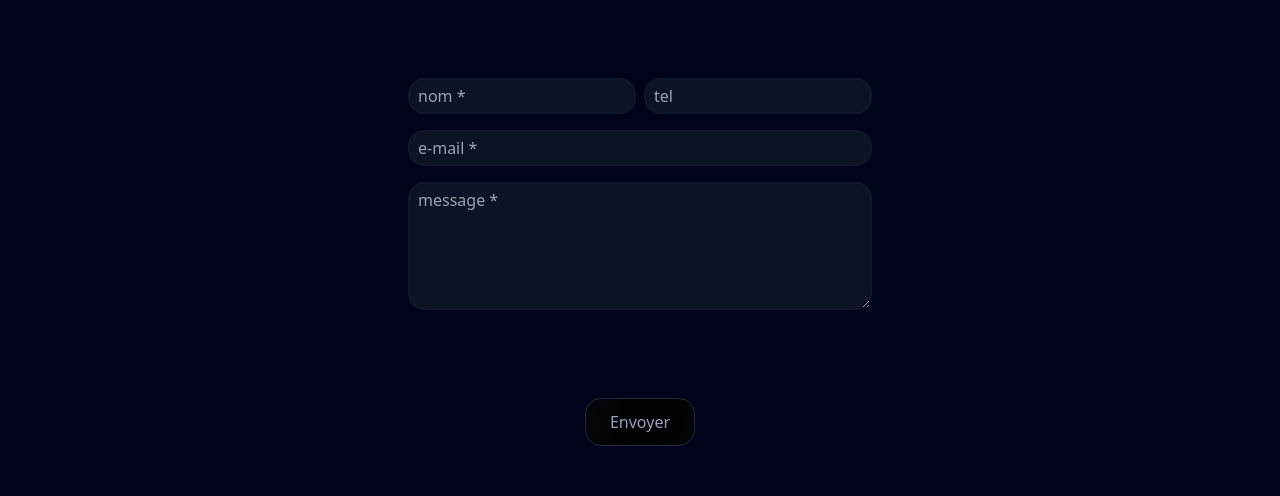
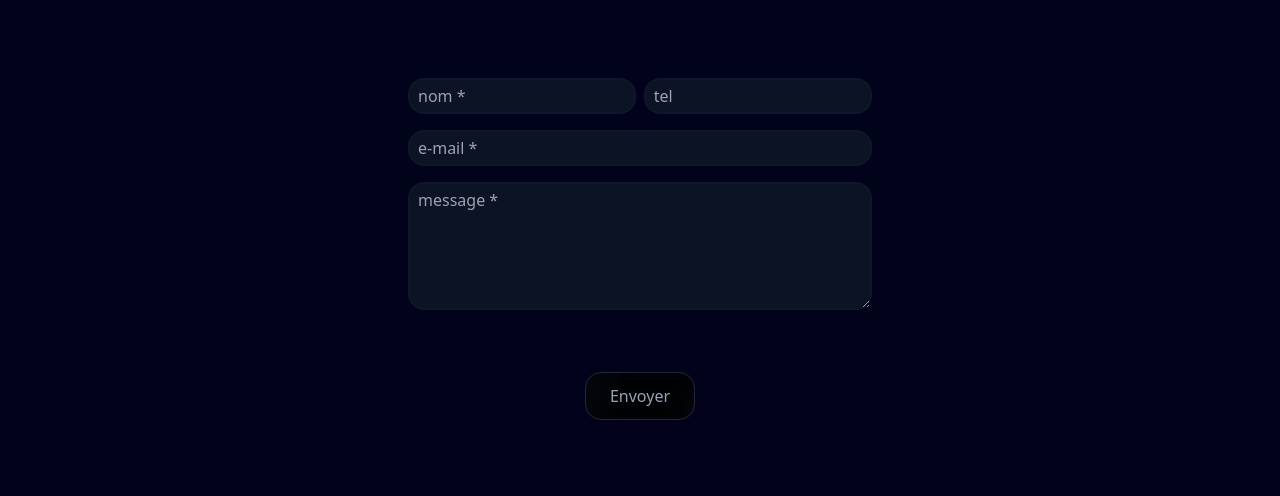
Before and after one commit to vhemeret/Portfolio, a Next.js app: page / in a window 1280 px wide. Shown: the part 3341-3837 px from the top of the page. Built offline with nearby package versions, Linux system fonts and the light colour scheme.

Commit message:
contact form connected

```diff
--- a/components/Contact.tsx
+++ b/components/Contact.tsx
@@ -1,24 +1,93 @@
-import React from 'react'
+import React, { useState } from 'react'
 import ShimmerButton from './ui/ShimmerButton'
+import { useForm, SubmitHandler } from 'react-hook-form';
 
-function Contact() {
+interface IFormInput {
+	name: string;
+	email: string;
+	phone?: string;
+	message: string;
+}
+
+export default function Contact() {
+	const { register, handleSubmit, formState: { errors }, reset } = useForm<IFormInput>();
+	const [response, setResponse] = useState<string | null>(null);
+
+	const onSubmit: SubmitHandler<IFormInput> = async (data) => {
+		try {
+			const response = await fetch('/api/send/contact', {
+				method: 'POST',
+				headers: {
+					'Content-Type': 'application/json',
+				},
+				body: JSON.stringify(data),
+			});
+
+			if (response.ok) {
+				setResponse('Message envoyé avec succès !');
+				reset();
+			} else {
+				setResponse('Une erreur est survenue. Veuillez réessayer.');
+			}
+		} catch (error) {
+			console.error('Erreur:', error);
+			alert('Une erreur est survenue. Veuillez réessayer.');
+		}
+	};
+
 	return (
 		<section id='contact' className='z-10 flex pt-40 flex-col justify-center items-center md:w-4/5 lg:w-3/5 xl:w-2/5'>
 			<div className='text-white md:text-3xl lg:text-4xl sm:text-xl font-bold'>
 				<h1>Contactez-moi <span className='text-purple'>!</span></h1>
 			</div>
 
-            <div className='mt-20 flex gap-4 flex-col w-full justify-center p-2'>
+			<form onSubmit={handleSubmit(onSubmit)} className='mt-20 flex gap-4 flex-col w-full justify-center p-2'>
+				{errors.name && <span className='text-red-500 text-sm'>{errors.name.message}</span>}
 				<div className='gap-2 flex'>
-                    <input className='rounded-2xl bg-black-200 border-slate-900 border-2 focus:outline-none text-white p-1 px-2 w-1/2' placeholder='nom *'></input>
-                    <input className='rounded-2xl bg-black-200 border-slate-900 border-2 focus:outline-none text-white p-1 px-2 w-1/2' placeholder='tel'></input>
+					<div className='w-1/2'>
+						<input
+							className='rounded-2xl bg-black-200 border-slate-900 border-2 focus:outline-none text-white p-1 px-2 w-full'
+							placeholder='nom *'
+							{...register('name', { required: "Le nom est requis *" })}
+						/>
 					</div>
-                <input className='rounded-2xl bg-black-200 border-slate-900 border-2 focus:outline-none text-white p-1 px-2 w-full' placeholder='e-mail *'></input>
-                <textarea className='rounded-2xl bg-black-200 border-slate-900 border-2 focus:outline-none text-white p-1 px-2 w-full min-h-32' placeholder='message *'></textarea>
+					<input
+						className='rounded-2xl bg-black-200 border-slate-900 border-2 focus:outline-none text-white p-1 px-2 w-1/2'
+						placeholder='tel'
+						{...register('phone')}
+					/>
 				</div>
-                <ShimmerButton title='Envoyer' />
+				{errors.email && <span className='text-red-500 text-sm'>{errors.email.message}</span>}
+				<div>
+					<input
+						className='rounded-2xl bg-black-200 border-slate-900 border-2 focus:outline-none text-white p-1 px-2 w-full'
+						placeholder='e-mail *'
+						{...register('email', {
+							required: "L'email est requis *",
+							pattern: {
+								value: /^[A-Z0-9._%+-]+@[A-Z0-9.-]+\.[A-Z]{2,}$/i,
+								message: "Adresse email invalide"
+							}
+						})}
+					/>
+				</div>
+				{errors.message && <span className='text-red-500 text-sm'>{errors.message.message}</span>}
+				<div>
+					<textarea
+						className='rounded-2xl bg-black-200 border-slate-900 border-2 focus:outline-none text-white p-1 px-2 w-full min-h-32'
+						placeholder='message *'
+						{...register('message', { required: "Le message est requis *" })}
+					/>
+				</div>
+				{ response && (
+					<p className='text-gray-700 text-sm'>{response}</p>
+				)}
+				<div className='flex justify-center'>
+					<button type="submit" className=" mw-32 mt-5 md:mt-10 inline-flex h-12 animate-shimmer items-center justify-center rounded-2xl border border-slate-800 bg-[linear-gradient(110deg,#000103,45%,#1e2631,55%,#000103)] bg-[length:200%_100%] px-6 font-medium text-slate-400 transition-colors focus:outline-none focus:ring-2 focus:ring-slate-400 focus:ring-offset-2 focus:ring-offset-slate-50">
+						Envoyer
+					</button>
+				</div>
+			</form>
 		</section>
 	)
 }
-
-export default Contact
--- a/package.json
+++ b/package.json
@@ -9,6 +9,7 @@
     "lint": "next lint"
   },
   "dependencies": {
+    "@aws-sdk/client-ses": "^3.667.0",
     "@heroicons/react": "^2.1.5",
     "@react-three/drei": "^9.113.0",
     "@react-three/fiber": "^8.17.8",
@@ -22,9 +23,13 @@
     "mini-svg-data-uri": "^1.4.4",
     "next": "14.2.11",
     "next-themes": "^0.3.0",
+    "nodemailer": "^6.9.15",
+    "nodemailer-email-sender": "^1.0.1",
     "react": "^18",
     "react-dom": "^18",
     "react-element-to-jsx-string": "^15.0.0",
+    "react-hook-form": "^7.53.0",
+    "resend": "^4.0.0",
     "simplex-noise": "^4.0.3",
     "tailwind-merge": "^2.5.2",
     "tailwindcss-animate": "^1.0.7",
--- /dev/null
+++ b/pages/api/send/contact.ts
@@ -0,0 +1,33 @@
+import type { NextApiRequest, NextApiResponse } from 'next';
+import { Resend } from 'resend';
+
+type Data = {
+  message: string;
+};
+
+const resend = new Resend(process.env.RESEND_API_KEY);
+
+export default async function handler(
+  req: NextApiRequest,
+  res: NextApiResponse<Data>
+) {
+  if (req.method === 'POST') {
+    const { name, email, phone, message } = req.body;
+
+    try {
+      await resend.emails.send({
+        from: 'Acme <onboarding@resend.dev>',
+        to: ['valhmrt@gmail.com'],
+        subject: 'Nouveau message de contact',
+        text: `Nom: ${name}\nEmail: ${email}\nTéléphone: ${phone}\nMessage: ${message}`,
+      });
+      res.status(200).json({ message: 'Email envoyé avec succès' });
+    } catch (error) {
+      console.error('Erreur lors de l\'envoi de l\'email:', error);
+      res.status(500).json({ message: 'Erreur lors de l\'envoi de l\'email' });
+    }
+  } else {
+    res.setHeader('Allow', ['POST']);
+    res.status(405).json({ message: `Method ${req.method} Not Allowed` });
+  }
+}
```
Also changed, not shown: 1 other file (tests, documents, lock files or other folders). Lines whose indentation alone changed are shown as unchanged.
